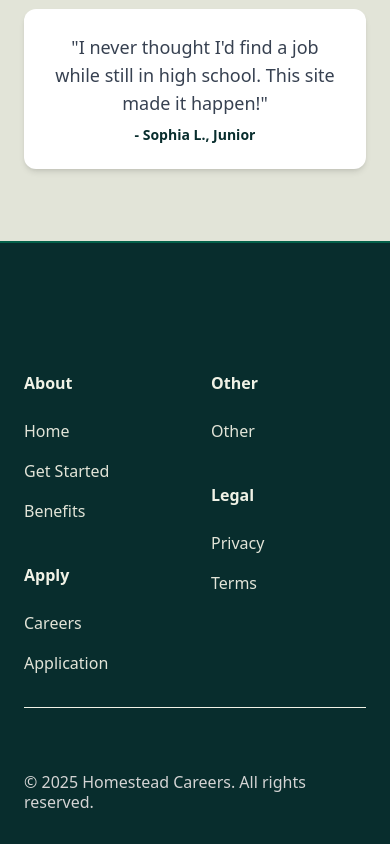
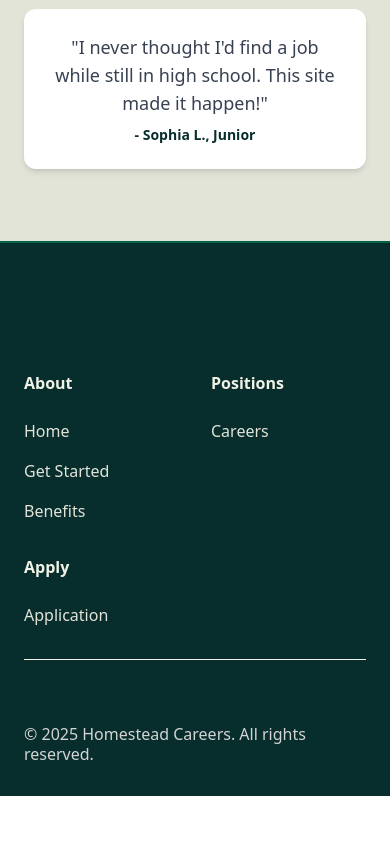
Before and after one commit to ShouryaBatra/fbla-web-dev, a Next.js app: page / in a window 390 px wide. Shown: the part 1683-2527 px from the top of the page. After the commit the page ends 2479 px from the top, so only its background shows below. Built offline with nearby package versions, Linux system fonts and the light colour scheme; no server answers.

Commit message:
change footer elements and responsiveness

```diff
--- a/src/components/footer.js
+++ b/src/components/footer.js
@@ -1,4 +1,3 @@
-import Image from "next/image";
 import Link from "next/link";
 
 const navigation = {
@@ -7,15 +6,8 @@ const navigation = {
     { name: "Get Started", href: "/" },
     { name: "Benefits", href: "/" },
   ],
-  apply: [
-    { name: "Careers", href: "/postings" },
-    { name: "Application", href: "/" },
-  ],
-  other: [{ name: "Other", href: "/" }],
-  legal: [
-    { name: "Privacy", href: "" },
-    { name: "Terms", href: "" },
-  ],
+  positions: [{ name: "Careers", href: "/postings" }],
+  apply: [{ name: "Application", href: "/postings" }],
 };
 
 export default function Footer() {
@@ -26,17 +18,19 @@ export default function Footer() {
     >
       <div className="mx-auto max-w-7xl px-6 pb-8 pt-16 sm:pt-24 lg:px-8 lg:pt-20 opacity-100">
         <div className="xl:grid xl:grid-cols-3 xl:gap-8">
+          {/* Logo and Title */}
           <Link
             href="/"
-            className="space-x-3 sm:flex text-2xl rounded-md
-                font-semibold cursor-pointer ease-linear duration-300"
+            className="space-x-3 sm:flex text-2xl rounded-md font-semibold cursor-pointer ease-linear duration-300"
           >
             <p className="mt-3 hidden md:block text-cream hover:text-gray-100">
               Homestead Careers
             </p>
           </Link>
-          <div className="mt-16 grid grid-cols-2 gap-8 xl:col-span-2 xl:mt-0">
-            <div className="md:grid md:grid-cols-2 md:gap-8">
+
+          {/* Navigation Links */}
+          <div className="mt-16 grid grid-cols-2 gap-8 sm:grid-cols-2 xl:grid-cols-3 xl:col-span-2 xl:mt-0">
+            {/* About Section */}
             <div>
               <h3 className="text-md font-semibold leading-6 text-cream">
                 About
@@ -54,8 +48,29 @@ export default function Footer() {
                 ))}
               </ul>
             </div>
+
+            {/* Positions Section */}
             <div>
-                <h3 className="text-md font-semibold leading-6 text-cream mt-10 md:mt-0">
+              <h3 className="text-md font-semibold leading-6 text-cream">
+                Positions
+              </h3>
+              <ul role="list" className="mt-6 space-y-4">
+                {navigation.positions.map((item) => (
+                  <li key={item.name}>
+                    <Link
+                      href={item.href}
+                      className="text-md leading-6 text-cream-white hover:text-gray-100"
+                    >
+                      {item.name}
+                    </Link>
+                  </li>
+                ))}
+              </ul>
+            </div>
+
+            {/* Apply Section - Moves to the bottom on mobile screens */}
+            <div className="col-span-2 sm:col-span-2 xl:col-span-1">
+              <h3 className="text-md font-semibold leading-6 text-cream">
                 Apply
               </h3>
               <ul role="list" className="mt-6 space-y-4">
@@ -72,44 +87,9 @@ export default function Footer() {
               </ul>
             </div>
           </div>
-            <div className="md:grid md:grid-cols-2 md:gap-8">
-              <div>
-                <h3 className="text-md font-semibold leading-6 text-cream">
-                  Other
-                </h3>
-                <ul role="list" className="mt-6 space-y-4">
-                  {navigation.other.map((item) => (
-                    <li key={item.name}>
-                      <Link
-                        href={item.href}
-                        className="text-md leading-6 text-cream-white hover:text-gray-100"
-                      >
-                        {item.name}
-                      </Link>
-                    </li>
-                  ))}
-                </ul>
         </div>
-              <div className="mt-10 md:mt-0">
-                <h3 className="text-md font-semibold leading-6 text-cream">
-                  Legal
-                </h3>
-                <ul role="list" className="mt-6 space-y-4">
-                  {navigation.legal.map((item) => (
-                    <li key={item.name}>
-                      <Link
-                        href={item.href}
-                        className="text-md leading-6 text-cream-white hover:text-gray-100"
-                      >
-                        {item.name}
-                      </Link>
-                    </li>
-                  ))}
-                </ul>
-              </div>
-            </div>
-          </div>
-        </div>
+
+        {/* Copyright Section */}
         <div className="mt-8 md:mt-12 border-t border-cream pt-8 md:flex md:items-center md:justify-between">
           <p className="mt-8 text-md leading-5 text-neutral-300 md:order-1 md:mt-0">
             &copy; {new Date().getFullYear()} Homestead Careers. All rights
```
Lines whose indentation alone changed are shown as unchanged.
